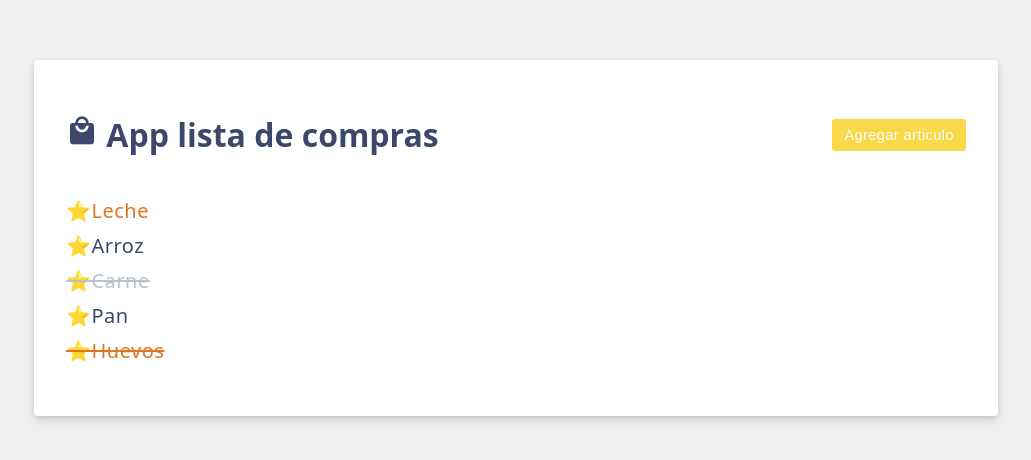
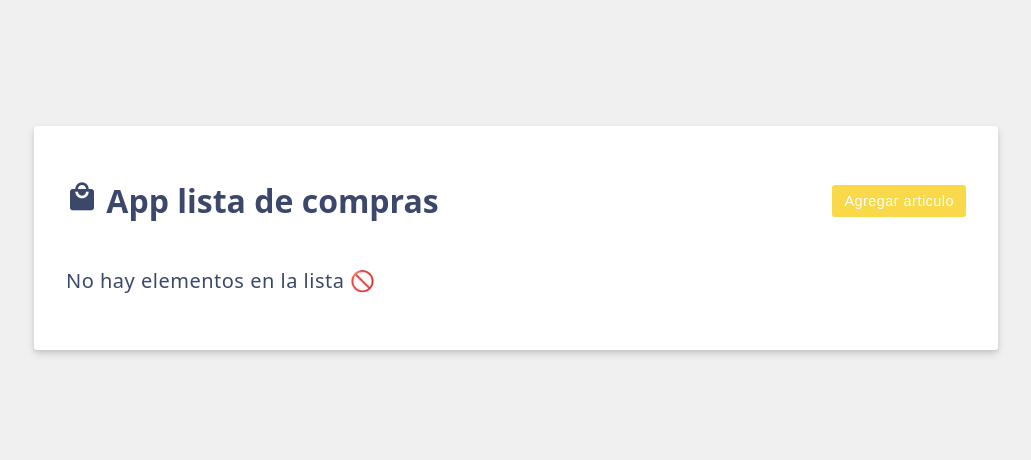
Before and after one commit to ErikMT24/Vue.js-ShoppingCart, a Vue app: page / in a window 1280 px wide. Shown: the part 162-622 px from the top of the page, without its empty margins (124-1155 px from the left). Built offline with nearby package versions, Linux system fonts and the light colour scheme.

Commit message:
⭐FEAT: Highpriority

```diff
--- a/src/App.vue
+++ b/src/App.vue
@@ -9,12 +9,12 @@ const header = ref ('App lista de compras')
 const shoppingIcon = ref('material-icons shopping-cart-icon');
 //Creando una referencia reactiva
 //para almacenar el valor de la lista
-const items = ref([
-{id: 0, label:'Leche', purchased: false, highPriority: true},
-{id: 2, label:'Arroz', purchased: false, highPriority: false},
-{id: 3, label:'Carne', purchased: true, highPriority: false},
-{id: 4, label:'Pan', purchased: false, highPriority: false},
-{id: 5, label:'Huevos', purchased: true, highPriority: true}
+ const items = ref([
+// {id: 0, label:'Leche', purchased: false, highPriority: true},
+// {id: 2, label:'Arroz', purchased: false, highPriority: false},
+// {id: 3, label:'Carne', purchased: true, highPriority: false},
+// {id: 4, label:'Pan', purchased: false, highPriority: false},
+// {id: 5, label:'Huevos', purchased: true, highPriority: true}
 ]);
 const togglePurchased = (item) => {
    item.purchased = !item.purchased
@@ -25,14 +25,20 @@ const newItemHighPriority = ref(false);
 const saveItems = () => {
 //Agrega un nuevo elemento a la lista
 //Proveniente de la caja de texto
-items.value.push({id: items.value.length, label: newItem.value})
+items.value.push(
+   {
+      id: items.value.length, label: newItem.value,
+      highPriority: newItemHighPriority.value
+   })
 //Borramos el contenido de la caja de texto
 newItem.value="";
+newItemHighPriority.value = false;
 };
 //Paso 2
 const doEdit = (edit) => {
    showAddItem.value = edit;
    newItem.value = "";
+   newItemHighPriority.value = false;
 }
 //Paso 1 para la visualizacion
 const showAddItem = ref(false);
```
